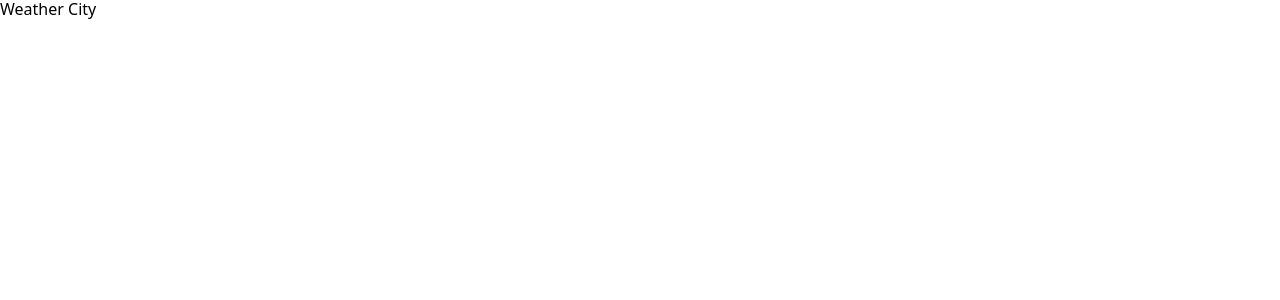
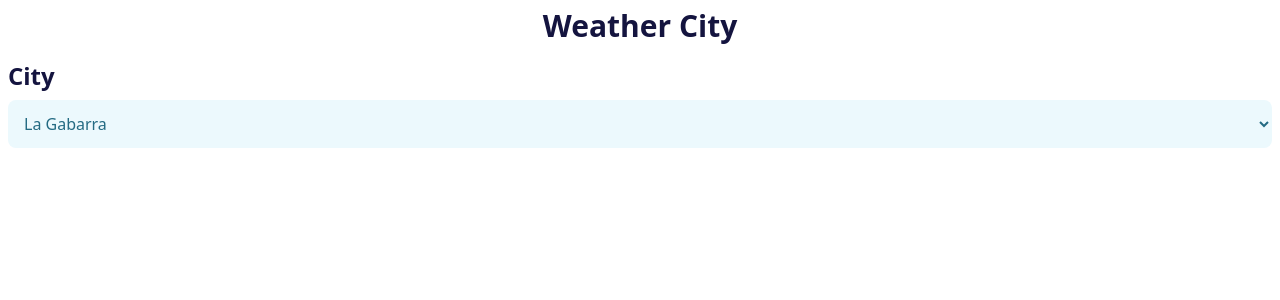
Before and after one commit to ViuCoding/universal-plastic-vincenzo-cristiano, a React (Vite) app: page /weather in a window 1280 px wide. Shown: the top 300 px of the page. Built offline with nearby package versions, Linux system fonts and the light colour scheme.

Commit message:
added city select component

```diff
--- /dev/null
+++ b/src/components/City.jsx
@@ -0,0 +1,23 @@
+import PropTypes from "prop-types";
+
+City.propTypes = {
+  locations: PropTypes.array,
+  handleCity: PropTypes.func,
+};
+
+export default function City({ locations, handleCity }) {
+  return (
+    <section>
+      <h2 className='text-2xl font-bold text-header-text py-2 '>City</h2>
+      <select name='locations' id='locations' className='bg-input-bg text-input-text font-medium p-3 focus:outline-none w-full rounded-lg' onChange={handleCity}>
+        {locations.map(city => {
+          return (
+            <option key={city.id} value={city.city} className='outline-none'>
+              {city.city}
+            </option>
+          );
+        })}
+      </select>
+    </section>
+  );
+}
--- a/src/index.css
+++ b/src/index.css
@@ -11,6 +11,7 @@ input::-webkit-inner-spin-button {
 
 /* Firefox */
 input[type="number"] {
+  appearance: textfield;
   -moz-appearance: textfield;
 }
 
--- /dev/null
+++ b/src/locations.json
@@ -0,0 +1,164 @@
+[
+  {
+    "id": 1724654701,
+    "city": "La Gabarra",
+    "timezone": "Europe/Madrid",
+    "location": {
+      "type": "Point",
+      "coordinates": [2.0825, 41.3552]
+    }
+  },
+  {
+    "id": 1724693482,
+    "city": "Villaba",
+    "timezone": "Europe/Madrid",
+    "location": {
+      "type": "Point",
+      "coordinates": [-1.6131, 42.8298]
+    }
+  },
+  {
+    "id": 1724296865,
+    "city": "Premiá de Mar",
+    "timezone": "Europe/Madrid",
+    "location": {
+      "type": "Point",
+      "coordinates": [2.362, 41.492]
+    }
+  },
+  {
+    "id": 1724837321,
+    "city": "Canyet",
+    "timezone": "Europe/Madrid",
+    "location": {
+      "type": "Point",
+      "coordinates": [2.2381, 41.4665]
+    }
+  },
+  {
+    "id": 1724017694,
+    "city": "Portugalete",
+    "timezone": "Europe/Madrid",
+    "location": {
+      "type": "Point",
+      "coordinates": [-3.0194, 43.3194]
+    }
+  },
+  {
+    "id": 1724041827,
+    "city": "El Arrabal",
+    "timezone": "Europe/Madrid",
+    "location": {
+      "type": "Point",
+      "coordinates": [2.0939, 41.3797]
+    }
+  },
+  {
+    "id": 1724636864,
+    "city": "Echavacoiz",
+    "timezone": "Europe/Madrid",
+    "location": {
+      "type": "Point",
+      "coordinates": [-1.6772, 42.8002]
+    }
+  },
+  {
+    "id": 1724001899,
+    "city": "Mislata",
+    "timezone": "Europe/Madrid",
+    "location": {
+      "type": "Point",
+      "coordinates": [-0.4156, 39.475]
+    }
+  },
+  {
+    "id": 1724242237,
+    "city": "Burlada",
+    "timezone": "Europe/Madrid",
+    "location": {
+      "type": "Point",
+      "coordinates": [-1.6155, 42.8258]
+    }
+  },
+  {
+    "id": 1724751271,
+    "city": "Chirivella",
+    "timezone": "Europe/Madrid",
+    "location": {
+      "type": "Point",
+      "coordinates": [-0.4167, 39.4667]
+    }
+  },
+  {
+    "id": 1724424514,
+    "city": "Torregorda",
+    "timezone": "Europe/Madrid",
+    "location": {
+      "type": "Point",
+      "coordinates": [-6.25, 36.4667]
+    }
+  },
+  {
+    "id": 1724027090,
+    "city": "Montjuich",
+    "timezone": "Europe/Madrid",
+    "location": {
+      "type": "Point",
+      "coordinates": [2.1689, 41.3602]
+    }
+  },
+  {
+    "id": 1724090334,
+    "city": "Badalona",
+    "timezone": "Europe/Madrid",
+    "location": {
+      "type": "Point",
+      "coordinates": [2.2333, 41.4333]
+    }
+  },
+  {
+    "id": 1724352928,
+    "city": "Esplugas de Llobregat",
+    "timezone": "Europe/Madrid",
+    "location": {
+      "type": "Point",
+      "coordinates": [2.0858, 41.3767]
+    }
+  },
+  {
+    "id": 1724755498,
+    "city": "La Vallensana",
+    "timezone": "Europe/Madrid",
+    "location": {
+      "type": "Point",
+      "coordinates": [2.2, 41.4667]
+    }
+  },
+  {
+    "id": 1724800602,
+    "city": "Benetúser",
+    "timezone": "Europe/Madrid",
+    "location": {
+      "type": "Point",
+      "coordinates": [-0.3961, 39.425]
+    }
+  },
+  {
+    "id": 1724839704,
+    "city": "Puntales",
+    "timezone": "Europe/Madrid",
+    "location": {
+      "type": "Point",
+      "coordinates": [-6.2689, 36.5075]
+    }
+  },
+  {
+    "id": 1724436657,
+    "city": "Barañáin",
+    "timezone": "Europe/Madrid",
+    "location": {
+      "type": "Point",
+      "coordinates": [-1.6667, 42.8]
+    }
+  }
+]
--- a/src/pages/WeatherCity.jsx
+++ b/src/pages/WeatherCity.jsx
@@ -1,3 +1,19 @@
+import { useState } from "react";
+import City from "../components/City";
+import locations from "../locations.json";
+
 export default function WeatherCity() {
-  return <h1>Weather City</h1>;
+  const [city, setCity] = useState(locations[0]);
+
+  const handleCity = e => {
+    const userSelection = e.target.value;
+    setCity(locations.find(city => city.city === userSelection));
+  };
+  console.log(city);
+  return (
+    <div className='container mx-auto px-2'>
+      <h1 className='text-3xl font-bold text-center text-header-text py-2 '>Weather City</h1>
+      <City locations={locations} handleCity={handleCity} />
+    </div>
+  );
 }
```
